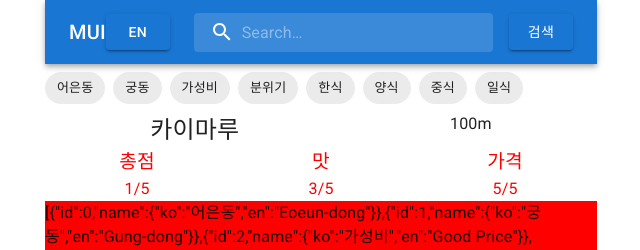
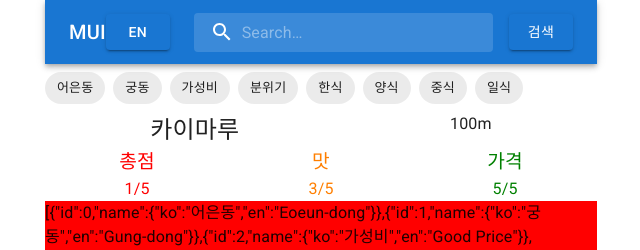
Before and after one commit to add-ict/kaist-fsc-foodies, a React (Create React App) app: page / in a window 1280 px wide. Shown: the top 250 px of the page, without its empty margins (319-959 px from the left). Built offline with nearby package versions, Linux system fonts and the light colour scheme.

Commit message:
color change(yellow to orange)

```diff
--- a/src/components/Rating.js
+++ b/src/components/Rating.js
@@ -6,8 +6,8 @@ function getColorCode(star)
 {
     if(star<=1)
         return "#f00";
-    if(star<=3)
-        return "#ff0";
+    else if(star<=3)
+        return "#ff7f00";
     return "#008000";
 }
 
@@ -27,11 +27,11 @@ export default function Rating({name, distance, totalStar, tasteStar, priceStar}
                     <div class="Rating--title">총점</div>
                     <div class="Rating--value">{totalStar}/5</div>
                 </div>
-                <div class="Rating--star" style={{color:getColorCode(totalStar)}}> {/*맛*/}
+                <div class="Rating--star" style={{color:getColorCode(tasteStar)}}> {/*맛*/}
                     <div class="Rating--title">맛</div>
                     <div class="Rating--value">{tasteStar}/5</div>
                 </div>
-                <div class="Rating--star" style={{color:getColorCode(totalStar)}}> {/*가격*/}
+                <div class="Rating--star" style={{color:getColorCode(priceStar)}}> {/*가격*/}
                     <div class="Rating--title">가격</div>
                     <div class="Rating--value">{priceStar}/5</div>
                 </div>
```
